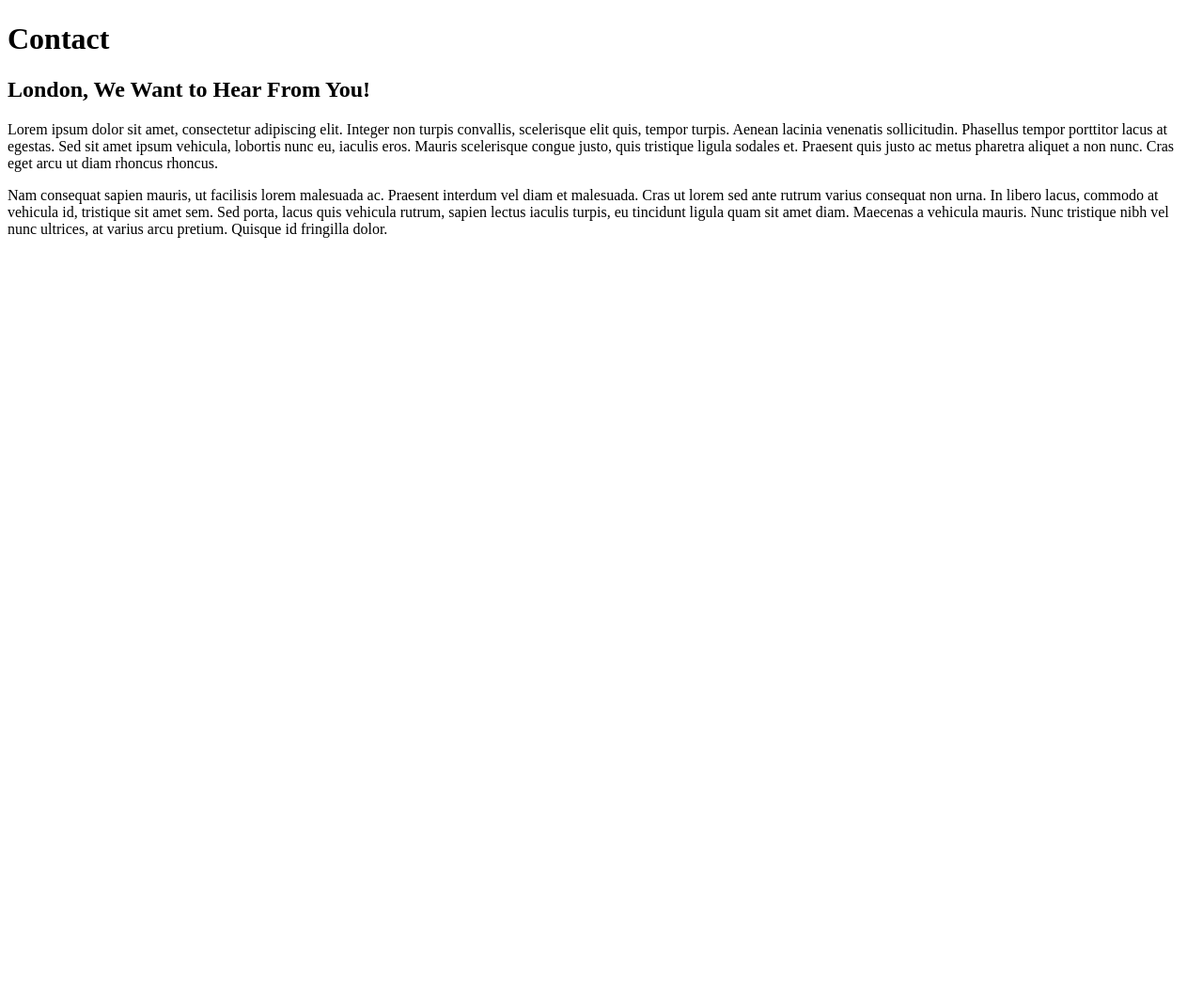
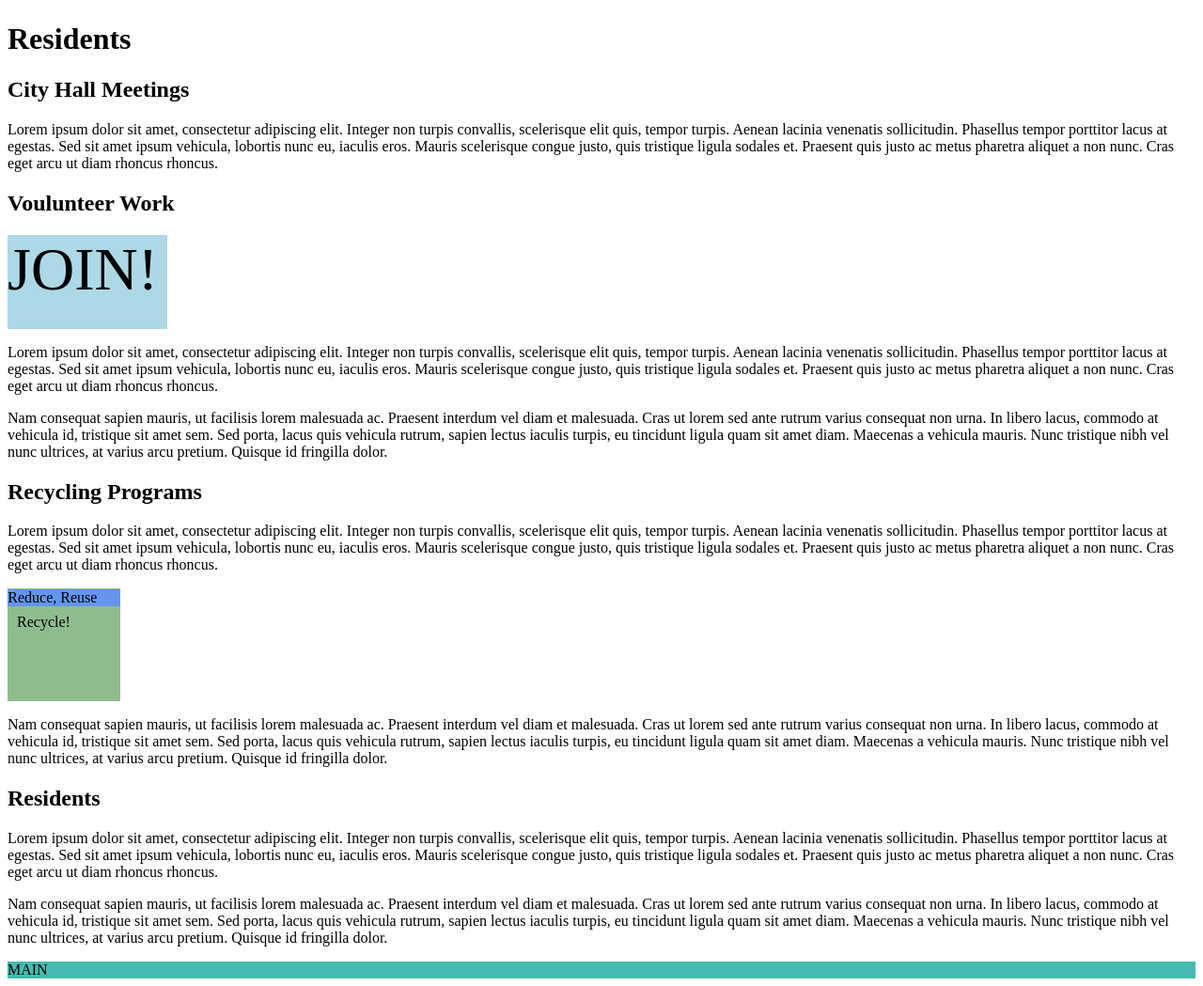
Before and after one commit to mgrimminck/CityofLondon, a plain HTML site: page residents.html in a window 1280 px wide. Shown: the part 503-1552 px from the top of the page at 94% size. Before the commit the page ends 800 px from the top, so only its background shows below. Drawn offline with Linux system fonts and the light colour scheme.

Commit message:
Completed Rough Draft
Just need to style better

```diff
--- a/main.css
+++ b/main.css
@@ -220,3 +220,28 @@
     .g {
         grid-column: 2;
         grid-row: 2;}
+
+.filledBox {
+	background-color: LightBlue;
+	width: 170px;
+	height: 100px;
+	margin-top: 5px;
+
+}
+.recycle {
+	width: 100px;
+	height: 100px;
+	padding: 10px;
+	background-color: DarkSeaGreen;
+	}
+.recycle-header {
+	background-color: CornflowerBlue;
+	margin: -0.61em -0.61em 0.5em -0.61em;
+	}
+.main:hover {
+	transform: scale(2);
+		}
+.main {
+		  background: #46BAAF;
+		  transition: all 1s;
+		}
--- a/residents.html
+++ b/residents.html
@@ -40,10 +40,29 @@
 <section>
 <img src="images/Business.jpg" alt="Business"/>
 </section>
-<h1>Contact</h1>
-<h2>London, We Want to Hear From You!</h2>
+<h1>Residents</h1>
+<h2>City Hall Meetings</h2>
+<p>Lorem ipsum dolor sit amet, consectetur adipiscing elit. Integer non turpis convallis, scelerisque elit quis, tempor turpis. Aenean lacinia venenatis sollicitudin. Phasellus tempor porttitor lacus at egestas. Sed sit amet ipsum vehicula, lobortis nunc eu, iaculis eros. Mauris scelerisque congue justo, quis tristique ligula sodales et. Praesent quis justo ac metus pharetra aliquet a non nunc. Cras eget arcu ut diam rhoncus rhoncus.</p>
+<h2>Voulunteer Work</h2>
+<div class="filledBox" style="font-size: 4em;">
+	JOIN!
+</div>
+<p>Lorem ipsum dolor sit amet, consectetur adipiscing elit. Integer non turpis convallis, scelerisque elit quis, tempor turpis. Aenean lacinia venenatis sollicitudin. Phasellus tempor porttitor lacus at egestas. Sed sit amet ipsum vehicula, lobortis nunc eu, iaculis eros. Mauris scelerisque congue justo, quis tristique ligula sodales et. Praesent quis justo ac metus pharetra aliquet a non nunc. Cras eget arcu ut diam rhoncus rhoncus.</p>
+
+<p>Nam consequat sapien mauris, ut facilisis lorem malesuada ac. Praesent interdum vel diam et malesuada. Cras ut lorem sed ante rutrum varius consequat non urna. In libero lacus, commodo at vehicula id, tristique sit amet sem. Sed porta, lacus quis vehicula rutrum, sapien lectus iaculis turpis, eu tincidunt ligula quam sit amet diam. Maecenas a vehicula mauris. Nunc tristique nibh vel nunc ultrices, at varius arcu pretium. Quisque id fringilla dolor.</p>
+<h2>Recycling Programs</h2>
+<p>Lorem ipsum dolor sit amet, consectetur adipiscing elit. Integer non turpis convallis, scelerisque elit quis, tempor turpis. Aenean lacinia venenatis sollicitudin. Phasellus tempor porttitor lacus at egestas. Sed sit amet ipsum vehicula, lobortis nunc eu, iaculis eros. Mauris scelerisque congue justo, quis tristique ligula sodales et. Praesent quis justo ac metus pharetra aliquet a non nunc. Cras eget arcu ut diam rhoncus rhoncus.</p>
+<div class="recycle">
+	<div class="recycle-header">
+		Reduce, Reuse
+	</div>
+	Recycle!
+</div>
+<p>Nam consequat sapien mauris, ut facilisis lorem malesuada ac. Praesent interdum vel diam et malesuada. Cras ut lorem sed ante rutrum varius consequat non urna. In libero lacus, commodo at vehicula id, tristique sit amet sem. Sed porta, lacus quis vehicula rutrum, sapien lectus iaculis turpis, eu tincidunt ligula quam sit amet diam. Maecenas a vehicula mauris. Nunc tristique nibh vel nunc ultrices, at varius arcu pretium. Quisque id fringilla dolor.</p>
+<h2>Residents</h2>
 <p>Lorem ipsum dolor sit amet, consectetur adipiscing elit. Integer non turpis convallis, scelerisque elit quis, tempor turpis. Aenean lacinia venenatis sollicitudin. Phasellus tempor porttitor lacus at egestas. Sed sit amet ipsum vehicula, lobortis nunc eu, iaculis eros. Mauris scelerisque congue justo, quis tristique ligula sodales et. Praesent quis justo ac metus pharetra aliquet a non nunc. Cras eget arcu ut diam rhoncus rhoncus.</p>
 
 Nam consequat sapien mauris, ut facilisis lorem malesuada ac. Praesent interdum vel diam et malesuada. Cras ut lorem sed ante rutrum varius consequat non urna. In libero lacus, commodo at vehicula id, tristique sit amet sem. Sed porta, lacus quis vehicula rutrum, sapien lectus iaculis turpis, eu tincidunt ligula quam sit amet diam. Maecenas a vehicula mauris. Nunc tristique nibh vel nunc ultrices, at varius arcu pretium. Quisque id fringilla dolor.</p>
+<div class="main">MAIN</div>
 </body>
 </html>
```
Also changed, not shown: contact.html (+2 -2 lines), index.html (+9 -1 lines).
